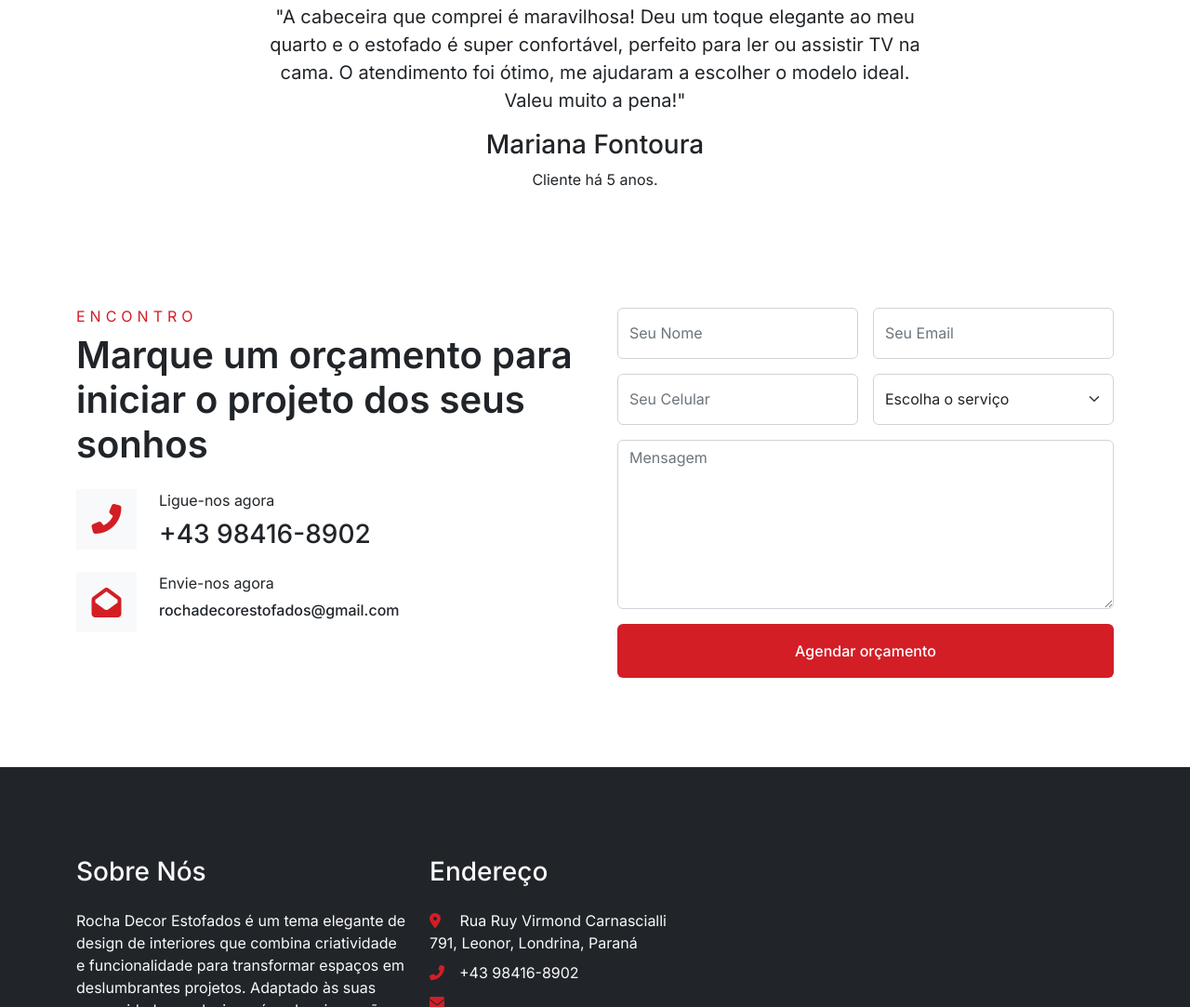
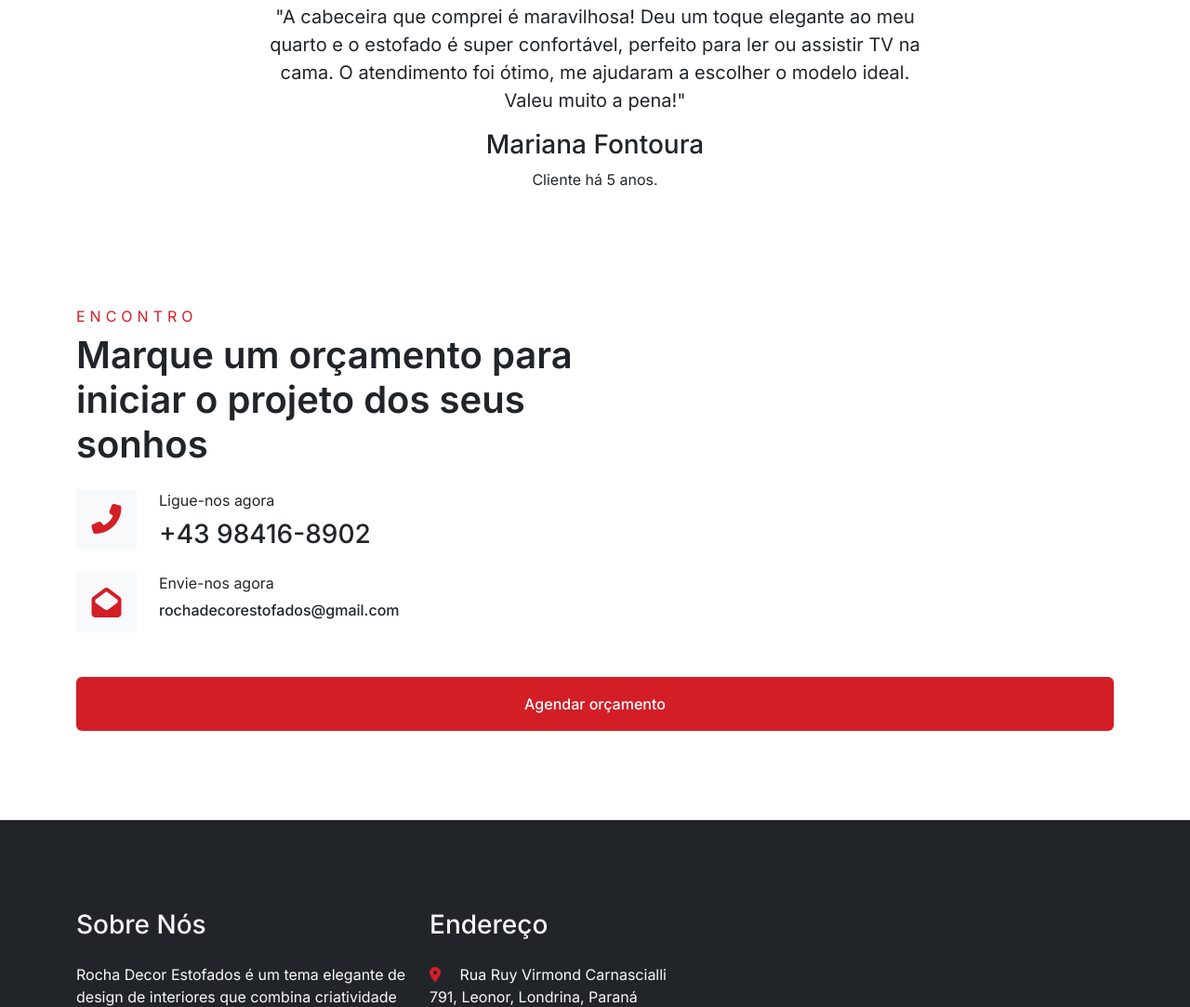
Before and after one commit to nicolaslucas10/almeida-marmoraria, a plain HTML site: page index.html in a window 1280 px wide. Shown: the part 4847-5930 px from the top of the page at 93% size. Drawn offline with nearby package versions, Linux system fonts and the light colour scheme.

Commit message:
novas coisas

```diff
--- a/index.html
+++ b/index.html
@@ -1020,7 +1020,7 @@
     </section>-->
     <!-- Blog End -->
 
-    <!-- Appointment Start -->
+    <!-- Appointment Start
     <section>
       <div class="container-xxl py-5">
         <div class="container">
@@ -1032,11 +1032,11 @@
                   Marque um orçamento para iniciar o projeto dos seus sonhos
                 </h2>
               </div>
-              <!--<p class="mb-4">
+              <p class="mb-4">
                 Tempor erat elitr rebum at clita. Diam dolor diam ipsum sit.
                 Aliqu diam amet diam et eos. Clita erat ipsum et lorem et sit,
                 sed stet lorem sit clita duo justo magna dolore erat amet
-              </p>-->
+              </p>
               <div class="row g-4">
                 <div class="col-12">
                   <div class="d-flex">
@@ -1135,7 +1135,75 @@
         </div>
       </div>
     </section>
-    <!-- Appointment End -->
+   Appointment End -->
+
+   <!-- Appointment Start -->
+    <section>
+      <div class="container-xxl py-5">
+        <div class="container">
+          <div class="row g-5">
+            <div class="col-lg-6 wow fadeInUp" data-wow-delay="0.1s">
+              <div class="section-title">
+                <h6>Encontro</h6>
+                <h2 class="mb-4">
+                  Marque um orçamento para iniciar o projeto dos seus sonhos
+                </h2>
+              </div>
+              <!--<p class="mb-4">
+                Tempor erat elitr rebum at clita. Diam dolor diam ipsum sit.
+                Aliqu diam amet diam et eos. Clita erat ipsum et lorem et sit,
+                sed stet lorem sit clita duo justo magna dolore erat amet
+              </p>-->
+              <div class="row g-4">
+                <div class="col-12">
+                  <div class="d-flex">
+                    <div
+                      class="d-flex flex-shrink-0 align-items-center justify-content-center bg-light"
+                      style="width: 65px; height: 65px"
+                    >
+                      <i class="fa fa-2x fa-phone-alt txt-primary"></i>
+                    </div>
+                    <div class="ms-4">
+                      <p class="mb-2">Ligue-nos agora</p>
+                      <h3 class="mb-0">+43 98416-8902</h3>
+                    </div>
+                  </div>
+                </div>
+                <div class="col-12">
+                  <div class="d-flex">
+                    <div
+                      class="d-flex flex-shrink-0 align-items-center justify-content-center bg-light"
+                      style="width: 65px; height: 65px"
+                    >
+                      <i class="fa fa-2x fa-envelope-open txt-primary"></i>
+                    </div>
+                    <div class="ms-4">
+                      <p class="mb-2">Envie-nos agora</p>
+                      <h3 class="mb-0 fs-6">rochadecorestofados@gmail.com</h3>
+                    </div>
+                  </div>
+                </div>
+              </div>
+            </div>
+                  <div class="col-12">
+                    <button
+                      type="submit"
+                      class="btn btn-inline-body w-100 py-3"
+                      id="submitBtn"
+                    >
+                    <a href="
+                    https://wa.me/+5543984168902?text=%20%20%20%22Ol%C3%A1!%20Gostaria%20de%20solicitar%20um%20or%C3%A7amento%20para%20(especifique%20aqui%20o%20servi%C3%A7o%20desejado).%20Aguardo%20seu%20retorno.%20Obrigado!%22%20%20%20%20
+                    "  style="color: white;" target="_blank">Agendar orçamento</a>
+                    </button>
+                  </div>
+                </div>
+              </form>
+            </div>
+          </div>
+        </div>
+      </div>
+    </section>
+  <!--Appointment End -->
 
     <!-- Success Modal -->
     <div
```
